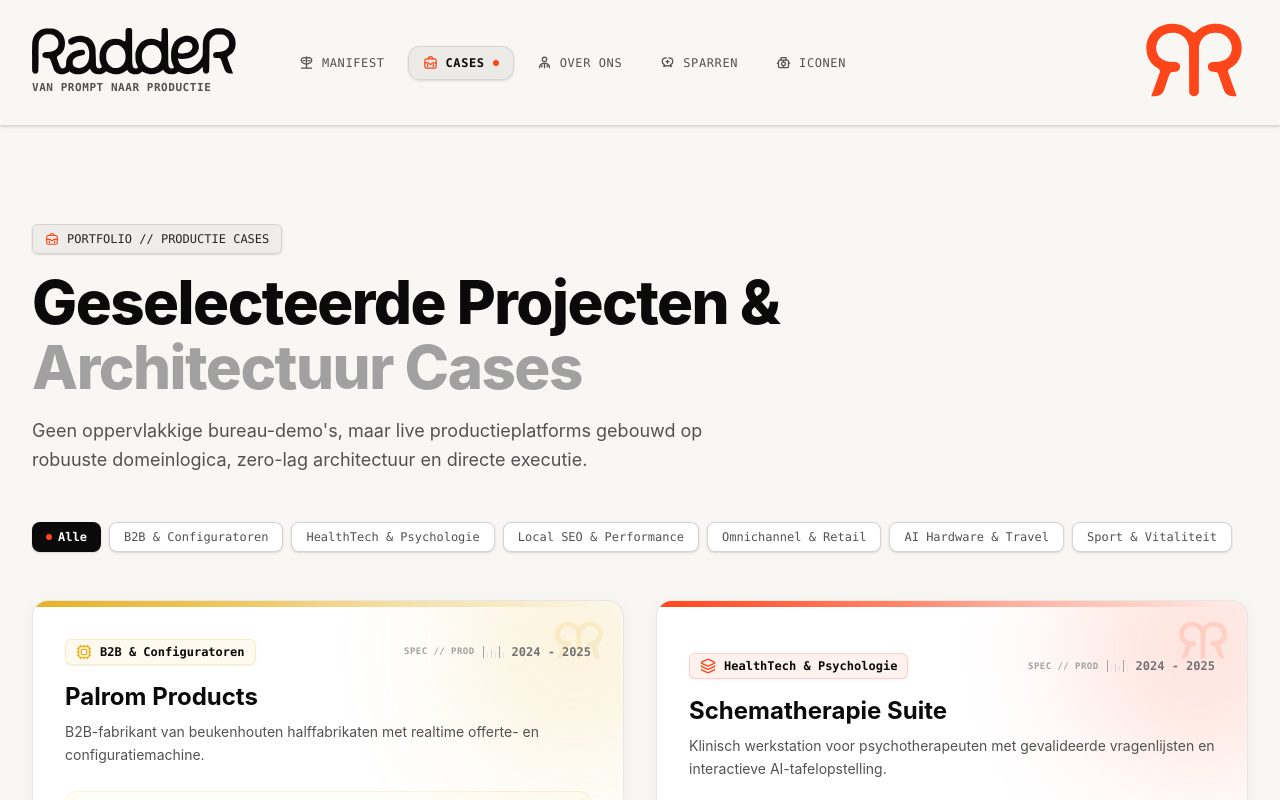
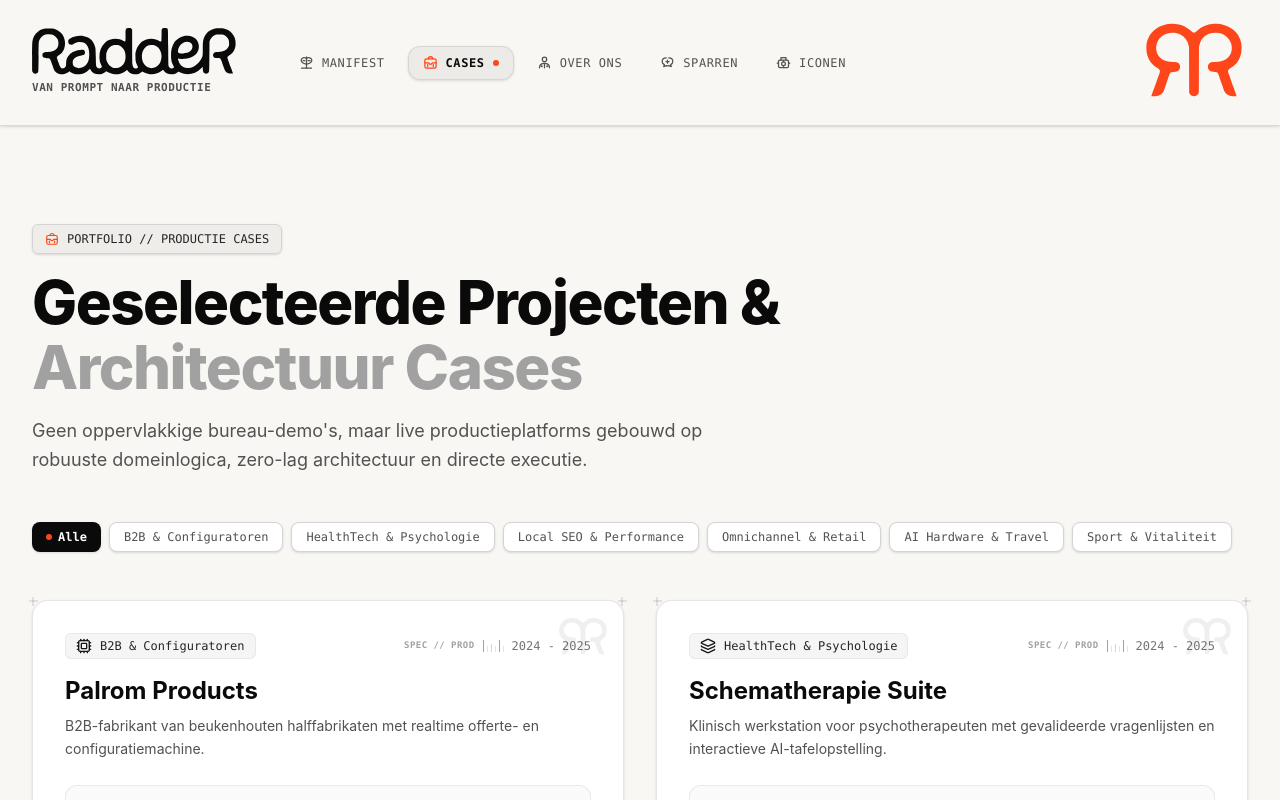
Before and after one commit to radder1972/emmer, a React (Vite) app: page / in a window 1280 px wide. Both pictures are taken after a click on the button "Bekijk Cases". Shown: the top 800 px of the page. Built offline with nearby package versions, Linux system fonts and the light colour scheme.

Commit message:
Revert "feat(cases): add signature project accent colors and glowing architectural styling to case cards"
This reverts commit 7715561d1dfdbd432e41e5b35088875e683a3ed7.

```diff
--- a/src/components/CaseStudies.tsx
+++ b/src/components/CaseStudies.tsx
@@ -21,22 +21,22 @@ export const CaseStudies: React.FC<CaseStudiesProps> = ({ onOpenContact }) => {
     ? CASE_STUDIES
     : CASE_STUDIES.filter(c => c.category === selectedCategory);
 
-  const getCategoryIcon = (category: string, color: string = '#0a0a0a') => {
+  const getCategoryIcon = (category: string) => {
     switch (category) {
       case 'B2B & Configuratoren':
-        return <Cpu className="w-4 h-4" style={{ color }} />;
+        return <Cpu className="w-4 h-4 text-neutral-900" />;
       case 'HealthTech & Psychologie':
-        return <Layers className="w-4 h-4" style={{ color }} />;
+        return <Layers className="w-4 h-4 text-neutral-900" />;
       case 'Local SEO & Performance':
-        return <MapPin className="w-4 h-4" style={{ color }} />;
+        return <MapPin className="w-4 h-4 text-neutral-900" />;
       case 'Omnichannel & Retail':
-        return <Globe className="w-4 h-4" style={{ color }} />;
+        return <Globe className="w-4 h-4 text-neutral-900" />;
       case 'AI Hardware & Travel':
-        return <Truck className="w-4 h-4" style={{ color }} />;
+        return <Truck className="w-4 h-4 text-neutral-900" />;
       case 'Sport & Vitaliteit':
-        return <RadderIconTableTennis size={16} strokeWidth={2} color={color} />;
+        return <RadderIconTableTennis size={16} strokeWidth={2} color="#0a0a0a" />;
       default:
-        return <Layers className="w-4 h-4" style={{ color }} />;
+        return <Layers className="w-4 h-4 text-neutral-700" />;
     }
   };
 
@@ -88,56 +88,25 @@ export const CaseStudies: React.FC<CaseStudiesProps> = ({ onOpenContact }) => {
           {filteredCases.map((study) => (
             <div
               key={study.id}
-              className="rounded-2xl bg-white border border-neutral-200/90 shadow-sm flex flex-col justify-between hover:border-neutral-400 hover:shadow-xl transition-all duration-300 group relative overflow-hidden"
-              style={{
-                boxShadow: '0 4px 20px -2px rgba(0, 0, 0, 0.05)',
-              }}
+              className="rounded-2xl bg-white border border-neutral-200/90 shadow-sm flex flex-col justify-between hover:border-neutral-400 hover:shadow-md transition-all duration-300 group relative"
             >
               <CornerReticles color="rgba(0,0,0,0.18)" />
 
-              {/* Luminous Ambient Color Glow in Card Corner */}
-              <div
-                className="absolute -top-20 -right-20 w-64 h-64 rounded-full pointer-events-none opacity-15 group-hover:opacity-30 transition-opacity duration-500 blur-3xl"
-                style={{ backgroundColor: study.accentColor }}
-              />
-
-              {/* Top Accent Gradient Bar in Signature Case Color */}
-              <div
-                className="h-1.5 w-full relative z-10"
-                style={{
-                  background: `linear-gradient(90deg, ${study.accentColor}, ${study.accentColor}aa 40%, transparent 95%)`,
-                }}
-              />
-
-              {/* Watermark Emblem in Signature Accent Color */}
-              <div
-                className="absolute top-5 right-5 w-12 h-12 pointer-events-none transition-all duration-300 group-hover:scale-110 z-0"
-                style={{ opacity: 0.14 }}
-              >
-                <RadderLogo size={48} color={study.accentColor} />
+              {/* Subtle top right watermark */}
+              <div className="absolute top-4 right-4 w-12 h-12 opacity-[0.06] pointer-events-none group-hover:opacity-20 transition-opacity">
+                <RadderLogo size={48} color="#0a0a0a" />
               </div>
 
-              {/* Card Header & Content */}
-              <div className="p-6 sm:p-8 relative z-10">
+              {/* Card Header */}
+              <div className="p-6 sm:p-8">
                 <div className="flex items-center justify-between gap-2 mb-4">
-                  {/* Category Pill with Colored Indicator & Tint */}
-                  <div
-                    className="flex items-center gap-2 px-2.5 py-1 rounded-md text-xs font-mono font-medium border shadow-xs"
-                    style={{
-                      backgroundColor: `${study.accentColor}12`,
-                      borderColor: `${study.accentColor}35`,
-                      color: '#0a0a0a',
-                    }}
-                  >
-                    <span className="shrink-0 flex items-center">
-                      {getCategoryIcon(study.category, study.accentColor)}
-                    </span>
-                    <span className="font-semibold">{study.category}</span>
+                  <div className="flex items-center gap-2 px-2.5 py-1 rounded-md bg-neutral-100 border border-neutral-200/80 text-xs font-mono text-neutral-800">
+                    {getCategoryIcon(study.category)}
+                    <span>{study.category}</span>
                   </div>
-
                   <div className="flex items-center gap-2">
                     <CalibrationScale label="SPEC // PROD" ticks={6} className="hidden sm:inline-flex" />
-                    <span className="text-xs font-mono text-neutral-500 font-semibold">{study.year}</span>
+                    <span className="text-xs font-mono text-neutral-500">{study.year}</span>
                   </div>
                 </div>
 
@@ -148,49 +117,22 @@ export const CaseStudies: React.FC<CaseStudiesProps> = ({ onOpenContact }) => {
                   {study.subtitle}
                 </p>
 
-                {/* Impact Metrics Row with Signature Accent Values */}
-                <div
-                  className="mt-6 grid grid-cols-3 gap-2 p-3.5 rounded-xl border transition-colors"
-                  style={{
-                    backgroundColor: `${study.accentColor}08`,
-                    borderColor: `${study.accentColor}25`,
-                  }}
-                >
+                {/* Impact Metrics Row */}
+                <div className="mt-6 grid grid-cols-3 gap-2 p-3.5 rounded-xl bg-neutral-50 border border-neutral-200/80">
                   {study.impactMetrics.map((m, i) => (
                     <div key={i} className="text-left">
-                      <div className="text-[10px] font-mono uppercase text-neutral-600 truncate font-medium">
-                        {m.label}
-                      </div>
-                      <div
-                        className="text-base sm:text-lg font-extrabold font-mono mt-0.5 tracking-tight"
-                        style={{ color: study.accentColor }}
-                      >
-                        {m.value}
-                      </div>
+                      <div className="text-[10px] font-mono uppercase text-neutral-500 truncate">{m.label}</div>
+                      <div className="text-sm font-bold text-neutral-950 font-mono mt-0.5">{m.value}</div>
                     </div>
                   ))}
                 </div>
 
-                {/* The "Motor" Difference Box with Left Accent Line & Glowing Header */}
-                <div
-                  className="mt-6 p-4 rounded-xl bg-neutral-950 text-white text-left shadow-md relative overflow-hidden border-l-[3.5px] border-neutral-900"
-                  style={{
-                    borderLeftColor: study.accentColor,
-                  }}
-                >
-                  <div className="flex items-center gap-2 mb-1.5">
-                    <span
-                      className="w-1.5 h-1.5 rounded-full shrink-0"
-                      style={{ backgroundColor: study.accentColor }}
-                    />
-                    <div
-                      className="text-[11px] font-mono uppercase tracking-wider font-bold"
-                      style={{ color: study.accentColor }}
-                    >
-                      DE MOTOR AANPAK:
-                    </div>
+                {/* The "Motor" Difference Box */}
+                <div className="mt-6 p-4 rounded-xl bg-neutral-950 text-white border border-neutral-900 text-left shadow-sm">
+                  <div className="text-[11px] font-mono uppercase tracking-wider text-neutral-300 font-bold mb-1">
+                    DE MOTOR AANPAK:
                   </div>
-                  <p className="text-xs text-neutral-200 leading-relaxed font-normal">
+                  <p className="text-xs text-neutral-200 leading-relaxed">
                     {study.theEngineApproach}
                   </p>
                 </div>
@@ -200,31 +142,21 @@ export const CaseStudies: React.FC<CaseStudiesProps> = ({ onOpenContact }) => {
                   {study.techStack.slice(0, 4).map((tech) => (
                     <span
                       key={tech}
-                      className="px-2 py-0.5 rounded text-[11px] font-mono bg-neutral-100/90 border text-neutral-700 transition-colors"
-                      style={{ borderColor: `${study.accentColor}25` }}
+                      className="px-2 py-0.5 rounded text-[11px] font-mono bg-neutral-100 border border-neutral-200/80 text-neutral-700"
                     >
                       {tech}
                     </span>
                   ))}
                   {study.techStack.length > 4 && (
-                    <span
-                      className="px-2 py-0.5 rounded text-[11px] font-mono bg-neutral-100/70 border text-neutral-500"
-                      style={{ borderColor: `${study.accentColor}20` }}
-                    >
+                    <span className="px-2 py-0.5 rounded text-[11px] font-mono bg-neutral-100 border border-neutral-200/80 text-neutral-500">
                       +{study.techStack.length - 4} meer
                     </span>
                   )}
                 </div>
               </div>
 
-              {/* Card Footer / Action Row */}
-              <div
-                className="px-6 sm:px-8 py-4 border-t rounded-b-2xl flex flex-wrap items-center justify-between gap-3 relative z-10"
-                style={{
-                  backgroundColor: `${study.accentColor}06`,
-                  borderColor: `${study.accentColor}1f`,
-                }}
-              >
+              {/* Card Footer / Action */}
+              <div className="px-6 sm:px-8 py-4 bg-neutral-50/80 border-t border-neutral-200/80 rounded-b-2xl flex flex-wrap items-center justify-between gap-3">
                 <span className="text-xs font-mono text-neutral-600 truncate max-w-full sm:max-w-[260px]">
                   Klant: <strong className="text-neutral-950">{study.client}</strong>
                 </span>
@@ -235,9 +167,7 @@ export const CaseStudies: React.FC<CaseStudiesProps> = ({ onOpenContact }) => {
                       href={study.liveUrl}
                       target="_blank"
                       rel="noopener noreferrer"
-                      className="inline-flex items-center gap-1 text-xs font-mono text-neutral-700 hover:text-black transition-colors"
-                      onMouseEnter={(e) => (e.currentTarget.style.color = study.accentColor)}
-                      onMouseLeave={(e) => (e.currentTarget.style.color = '')}
+                      className="inline-flex items-center gap-1 text-xs font-mono text-neutral-600 hover:text-[#ff451a] transition-colors"
                       title={`Bezoek ${study.title}`}
                     >
                       <span>Live site</span>
@@ -247,8 +177,7 @@ export const CaseStudies: React.FC<CaseStudiesProps> = ({ onOpenContact }) => {
 
                   <button
                     onClick={() => setActiveModalCase(study)}
-                    className="inline-flex items-center gap-1.5 text-xs font-mono font-bold transition-transform cursor-pointer group-hover:translate-x-1"
-                    style={{ color: study.accentColor }}
+                    className="inline-flex items-center gap-1.5 text-xs font-mono font-semibold text-neutral-950 hover:text-[#ff451a] transition-colors cursor-pointer group-hover:translate-x-0.5"
                   >
                     <span>Diepte-analyse</span>
                     <ChevronRight className="w-4 h-4" />
```
Also changed, not shown: src/components/CaseModal.tsx (+11 -41 lines).
